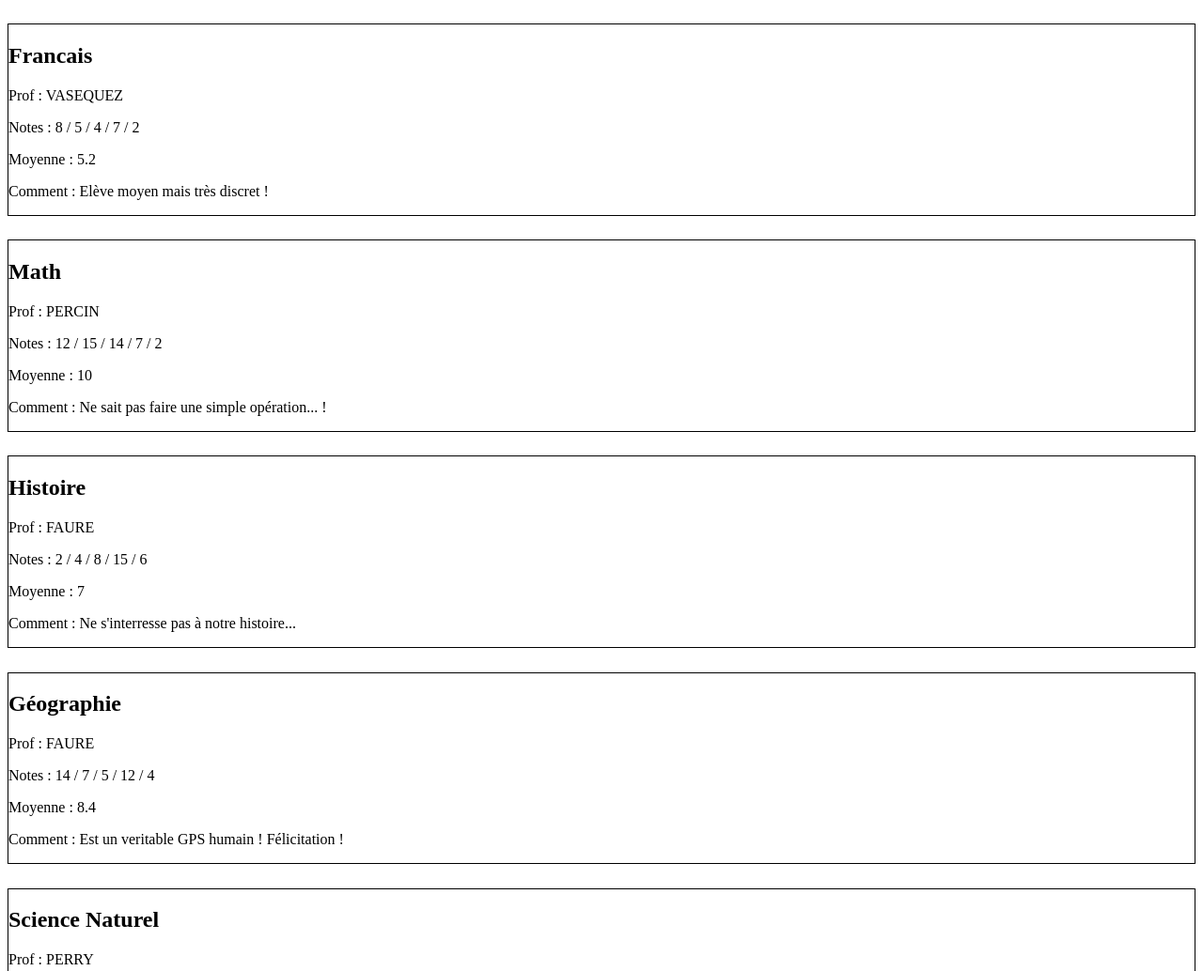
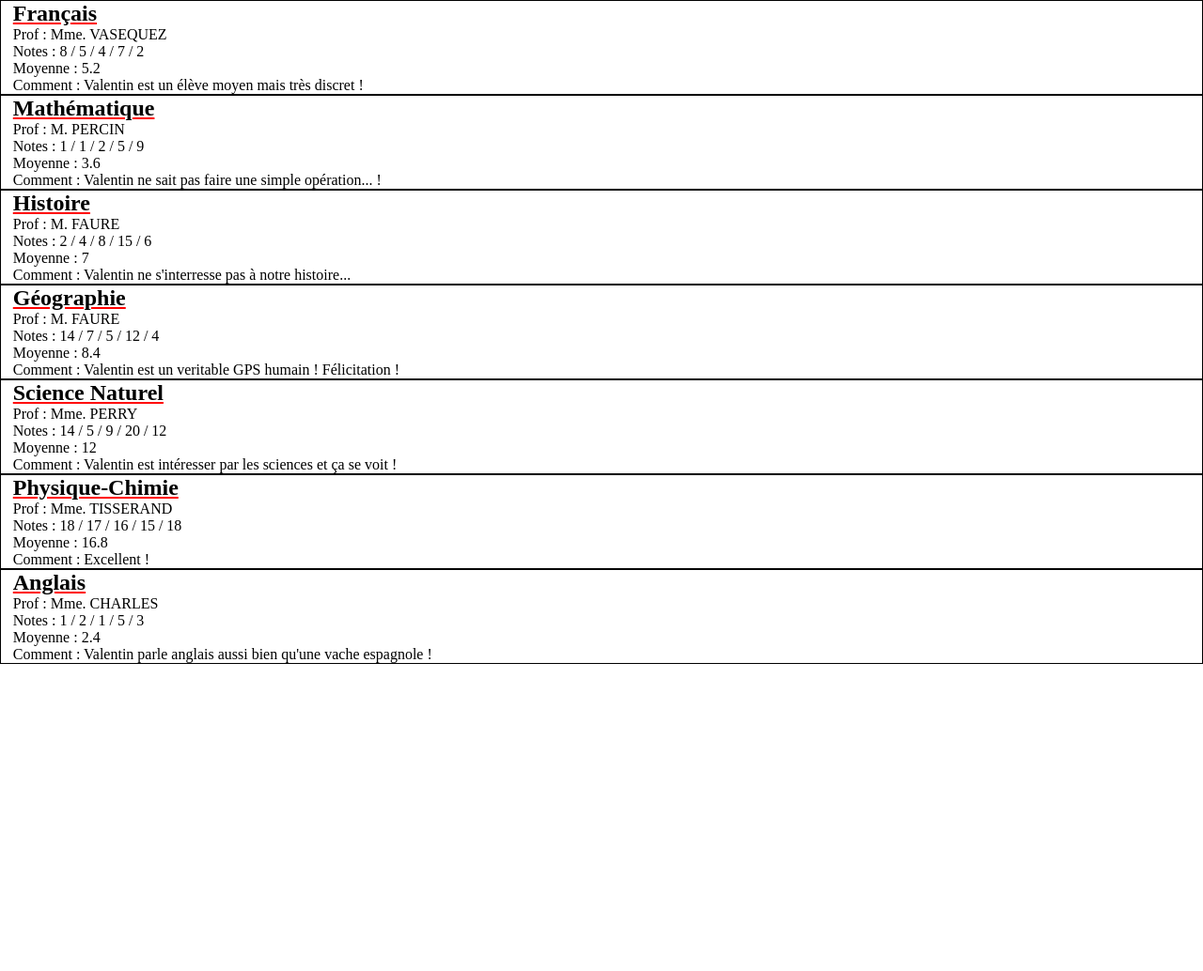
Before and after one commit to ValentinPonsonnet/bulletin, a plain HTML site: page index.html in a window 1280 px wide. Shown: the top 1034 px of the page at 94% size. After the commit the page ends 800 px from the top, so only its background shows below. Drawn offline with Linux system fonts and the light colour scheme.

Commit message:
bulletin de note de l'élève

```diff
--- a/affichage.js
+++ b/affichage.js
@@ -33,46 +33,50 @@ let data =
 {
     "bulletin":
     {
-        "Francais":
+        "Français":
         {
-          "Prof" : "VASEQUEZ",
+          "Prof" : "Mme. VASEQUEZ",
           "notes": [8, 5, 4, 7, 2],
-          "Comment": "Elève moyen mais très discret !",
+          "Comment": "Valentin est un élève moyen mais très discret !",
         },
-        "Math":
+        "Mathématique":
         {
-          "Prof" : "PERCIN",
-          "notes": [12, 15, 14, 7, 2],
-          "Comment": "Ne sait pas faire une simple opération... !",
+          "Prof" : "M. PERCIN",
+          "notes": [1, 1, 2, 5, 9],
+          "Comment": "Valentin ne sait pas faire une simple opération... !",
         },
         "Histoire":
         {
-          "Prof" :"FAURE",
+          "Prof" :"M. FAURE",
           "notes" : [2, 4, 8, 15, 6],
-          "Comment": " Ne s'interresse pas à notre histoire...",
+          "Comment": "Valentin ne s'interresse pas à notre histoire...",
         },
         "Géographie" :
         {
-          "Prof" :"FAURE",
+          "Prof" :"M. FAURE",
           "notes" : [14, 7, 5, 12, 4],
-          "Comment" : "Est un veritable GPS humain ! Félicitation !"
+          "Comment" : "Valentin est un veritable GPS humain ! Félicitation !"
         },
         "Science Naturel" :
         {
-          "Prof" :"PERRY",
+          "Prof" :"Mme. PERRY",
           "notes": [14, 5, 9, 20, 12],
-          "Comment":"Intéresser par les sciences et ça se voit !"
+          "Comment":"Valentin est intéresser par les sciences et ça se voit !"
         },
         "Physique-Chimie" :
         {
-          "Prof" : "LeBlanc",
+          "Prof" : "Mme. TISSERAND",
           "notes" : [18, 17, 16, 15, 18],
           "Comment": "Excellent !"
+        },
+        "Anglais" :
+        {
+          "Prof" : "Mme. CHARLES",
+          "notes" : [1, 2, 1, 5, 3],
+          "Comment":"Valentin parle anglais aussi bien qu'une vache espagnole !",
         }
     },
 }
-
-
 
 function template(data)
 {
--- a/style.css
+++ b/style.css
@@ -1,5 +1,18 @@
+*
+{
+    margin: 0;
+    padding: 0;
+}
 section
 {
-    margin-top: 2%;
     border: solid 1px black;
 }
+h2
+{
+    margin-left: 1%;
+    text-decoration: underline red;
+}
+p
+{
+    margin-left: 1%;
+}
```
Also changed, not shown: index.html (+0 -9 lines).
